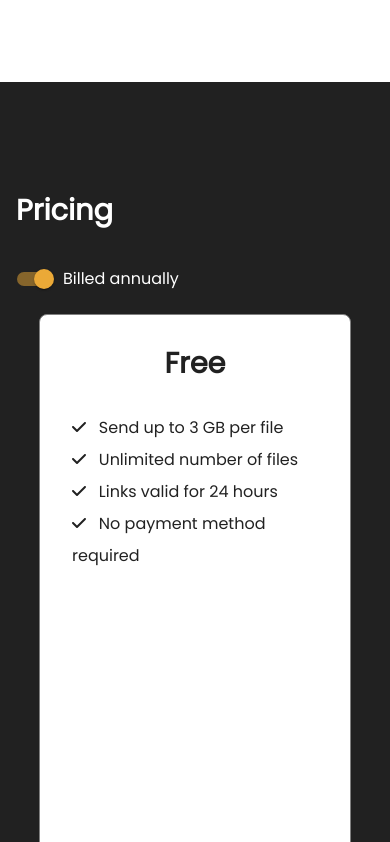
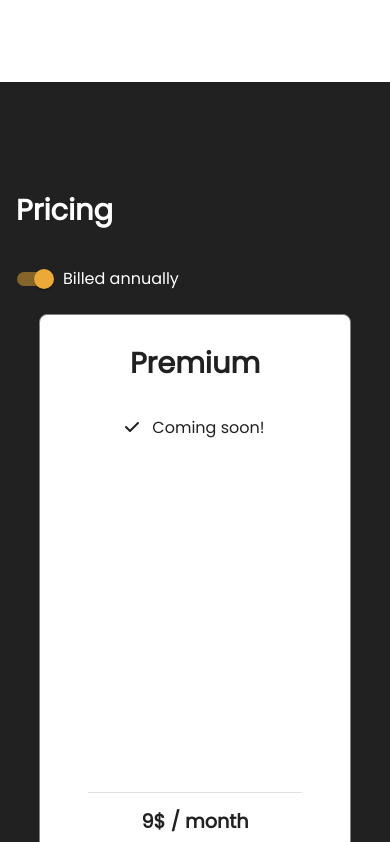
Before and after one commit to sugarshare/sugarshare-www, a React (Create React App) app: page / in a window 390 px wide. Shown: the part 3805-4647 px from the top of the page. Built offline with nearby package versions, Linux system fonts and the light colour scheme.

Commit message:
Reverse order for subscription tiles in small screens

```diff
--- a/src/components/Subscription.tsx
+++ b/src/components/Subscription.tsx
@@ -62,7 +62,7 @@ export default function Subscription() {
       <Box
         sx={{
           display: 'flex',
-          flexDirection: { xs: 'column', md: 'row' },
+          flexDirection: { xs: 'column-reverse', md: 'row' },
           flexWrap: 'no-wrap',
           justifyContent: 'space-around',
           alignItems: 'center',
```
